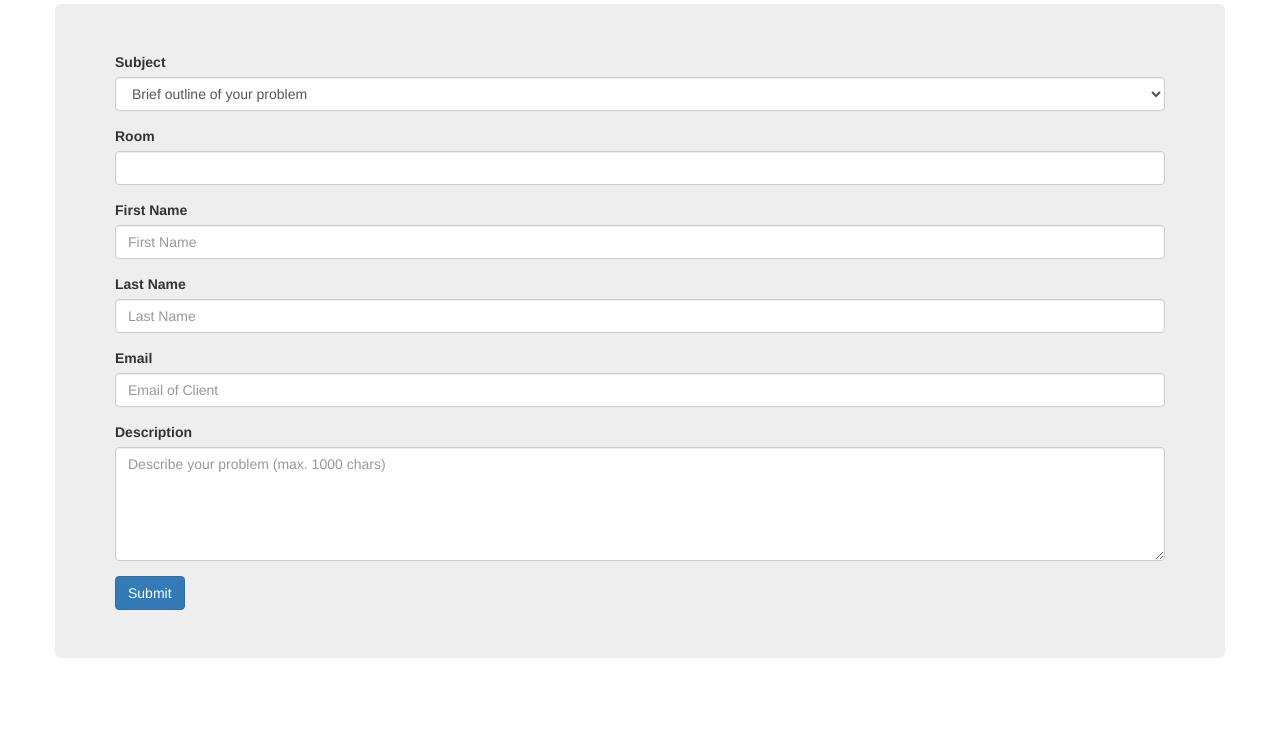
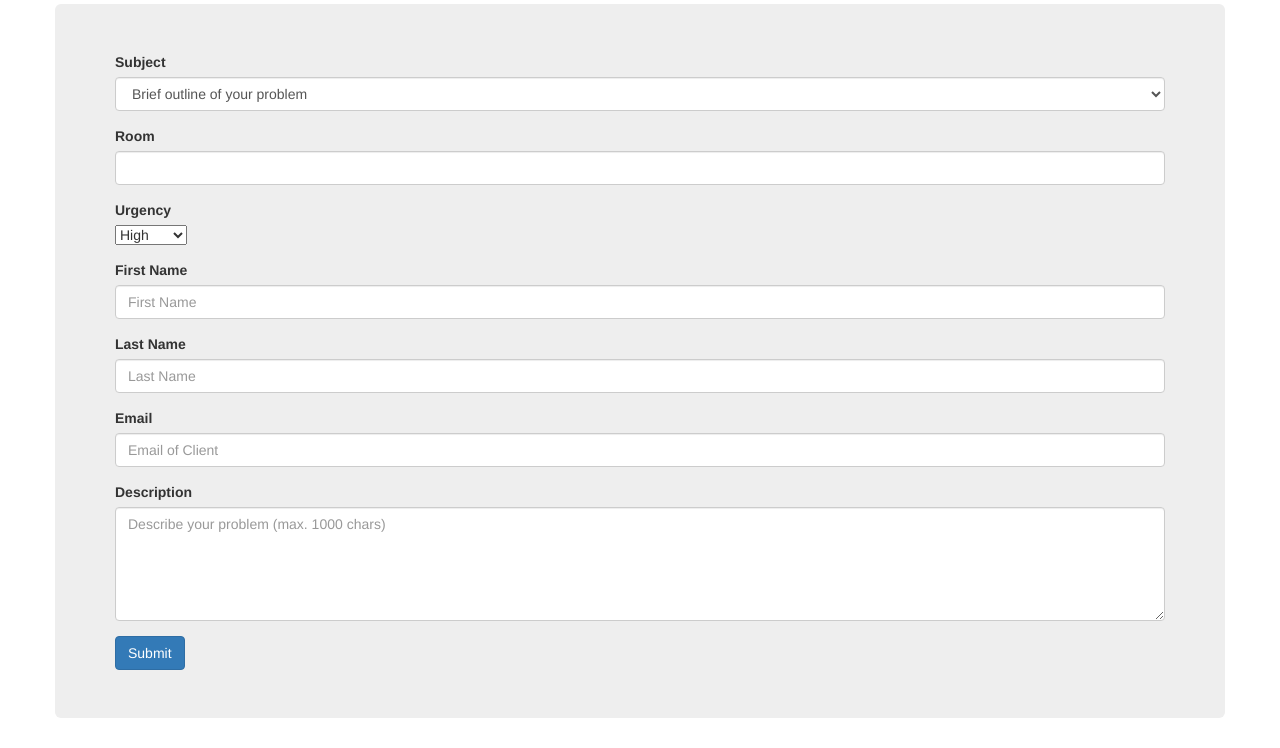
Before and after one commit to billywongstuy/BrevityFinesse-SDSpr17FP, a Flask app: page /submit in a window 1280 px wide. Shown: the part 157-905 px from the top of the page. Before the commit the page ends 815 px from the top, so only its background shows below. Run offline with Flask 2, Linux system fonts and the light colour scheme; data comes from the database, SQL or seed files in the repository; some libraries are stand-ins or nearby versions.

Commit message:
urgency parameter to add_ticket

```diff
--- a/app.py
+++ b/app.py
@@ -128,6 +128,7 @@ def submit():
     desc = request.form['desc']
     date = str(datetime.datetime.now())
     date = date[0:date.find('.')]
+    urgency = request.form['urgency']
 
     if 'username' not in session or session['level'] != 3:
         u_name = 'guest'
@@ -144,7 +145,7 @@ def submit():
         else:
             email = auth.get_email(session['username'])
 
-    key = tix.add_ticket(u_name,t_name,date,room,issue,desc,email)
+    key = tix.add_ticket(u_name,t_name,date,room,issue,urgency,desc,email)
 
     subject = 'New ticket submitted'
     body = e_mail.get_new_tix_body(issues[issue],room,t_name)
@@ -348,6 +349,7 @@ def archive_do():
 
 sched = BackgroundScheduler()
 sched.add_job(archive_do,'cron',hour=17,minute=0,second=0)
+#sched.add_job(archive_do,'cron',hour=13,minute=37,second=32)
 sched.start()
 
 #-----------------------------
--- a/templates/submit.html
+++ b/templates/submit.html
@@ -39,6 +39,15 @@
 	    <input type="number" class="form-control" id="roomNumber" name="room" min="100" max="1099">
 	  </div>
 
+	  <div class="form-group">
+	    <label for="urgency">Urgency</label></br>
+	    <select name="urgency" id="urgency">
+	      <option value="2">High</option>
+	      <option value="1">Medium</option>
+	      <option value="0">Low</option>
+	    </select>
+	  </div>
+
 	  {% if not teacherAcc %} <!-- admins need to put teacher name -->
 	  <div class="form-group">
 	    <!--<div class="row">
@@ -66,6 +75,10 @@
 	    <!--<input type="password" class="form-control" id="passInput" placeholder="Enter password" name="pass">-->
 	    <textarea class="form-control" id="ticketDesc" placeholder="Describe your problem (max. 1000 chars)" maxlength="1000" rows="5" name="desc"></textarea>
 	  </div>
+
+
+
+
 	  <button type="submit" class="btn btn-primary">Submit</button>
 	</form>
       </div>
--- a/utils/tickets_manager.py
+++ b/utils/tickets_manager.py
@@ -46,7 +46,7 @@ urgency = {
 #     EX:add_ticket("usr1","teacher1","mmddyy","999",
 #                   "laptop",body=None,email="email@stuy.edu")
 #----------------------------------------------------------------
-def add_ticket(username,teacher,date,room,subject,body=None,email=None):
+def add_ticket(username,teacher,date,room,subject,urgency,body=None,email=None):
     db = connect(f)
     c = db.cursor()
     #select table tickets, create table tickets if doesn't exist
@@ -56,8 +56,8 @@ def add_ticket(username,teacher,date,room,subject,body=None,email=None):
         c.execute("CREATE TABLE tickets (primary_key INTEGER PRIMARY KEY AUTOINCREMENT, username TEXT, teacher_name TEXT, date_of_ticket TEXT, room_num INT, tix_subject INTEGER, tix_body TEXT, tech_name TEXT, urgency INT, status INT, resp_time INT, email TEXT)")
 
     #create ticket entry with given info
-    query = ("INSERT INTO tickets (username,teacher_name,date_of_ticket,room_num,tix_subject,tix_body,status,resp_time,email) VALUES (?,?,?,?,?,?,?,?,?)")
-    c.execute(query,(username,teacher,date,room,subject,body,0,None,email))
+    query = ("INSERT INTO tickets (username,teacher_name,date_of_ticket,room_num,tix_subject,tix_body,urgency,status,resp_time,email) VALUES (?,?,?,?,?,?,?,?,?,?)")
+    c.execute(query,(username,teacher,date,room,subject,body,urgency,0,None,email))
     db.commit()
     db.close()
     return c.lastrowid
```
Also changed, not shown: templates/ticket.html (+9 -1 lines).
